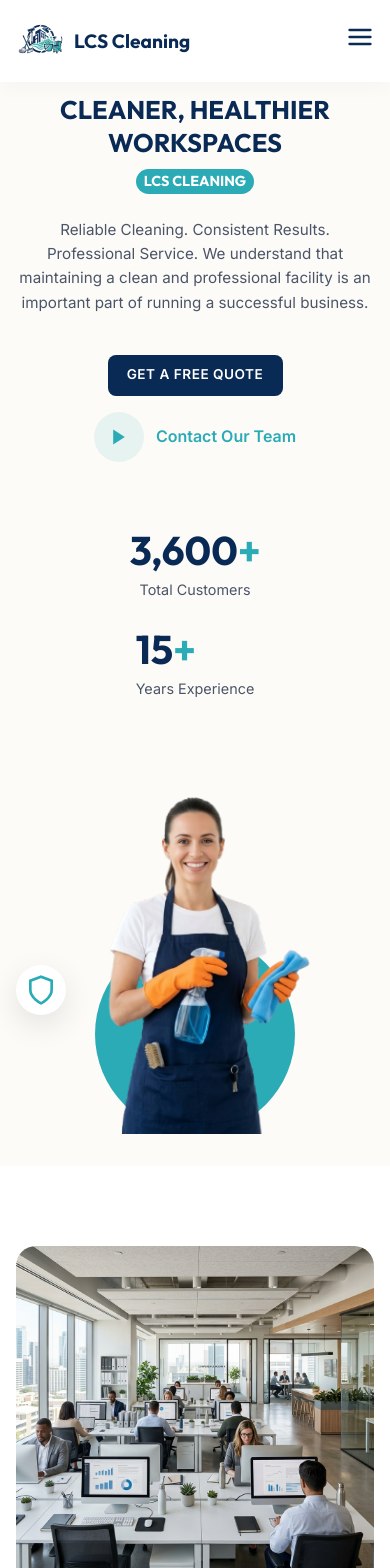
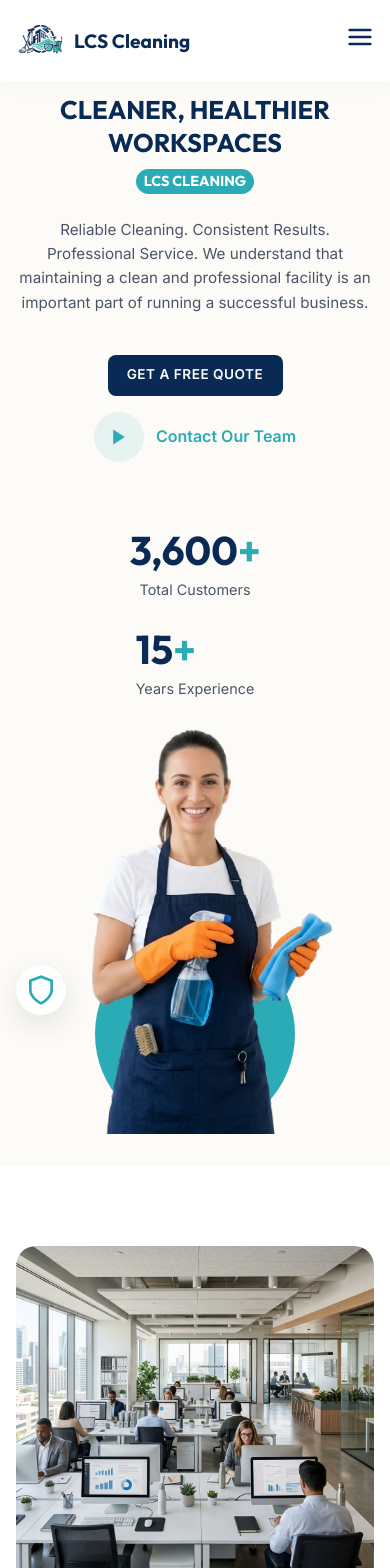
Before and after one commit to jawadashraf678/LCS-Cleaning-Services, a Next.js app: page / in a window 390 px wide. Shown: the top 1568 px of the page. Built offline with nearby package versions, Linux system fonts and the light colour scheme.

Commit message:
Fix mobile CTA layout reordering and adjust hero circle sizes

```diff
--- a/src/app/page.module.css
+++ b/src/app/page.module.css
@@ -112,7 +112,7 @@
 /* Hero Section */
 .hero {
   background-color: var(--bg-hero);
-  padding: 6rem 0 4rem;
+  padding: 10rem 0 8rem;
   position: relative;
   overflow: hidden;
   width: 100%;
@@ -260,6 +260,8 @@
   object-position: top;
   display: block;
   height: auto;
+  transform: scale(1.20);
+  transform-origin: bottom center;
 }
 
 .floatingIcon {
@@ -984,6 +986,8 @@ textarea.formControl {
     border-bottom-right-radius: 125px;
     margin-top: -20px;
     max-width: 100%;
+    transform: scale(1.20);
+    transform-origin: bottom center;
   }
   .floatingIcon {
     width: 50px;
@@ -1053,6 +1057,8 @@ textarea.formControl {
   .ctaGrid {
     grid-template-columns: 1fr;
     gap: 3rem;
+    display: flex;
+    flex-direction: column-reverse;
   }
 
   .contactFormCard {
```
